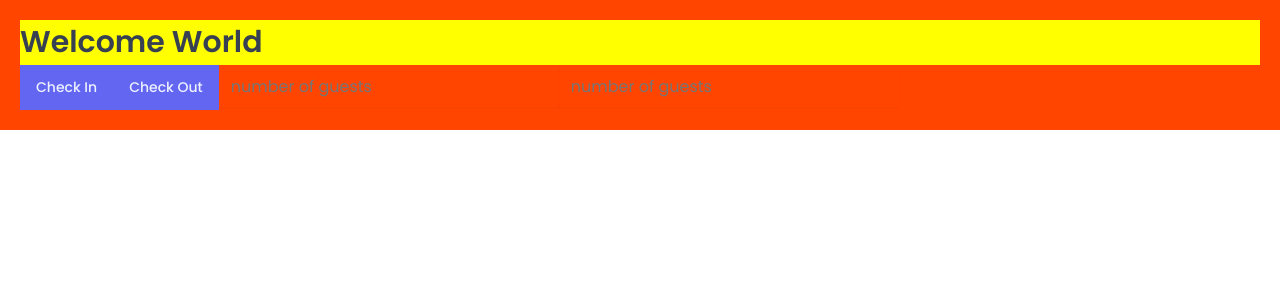
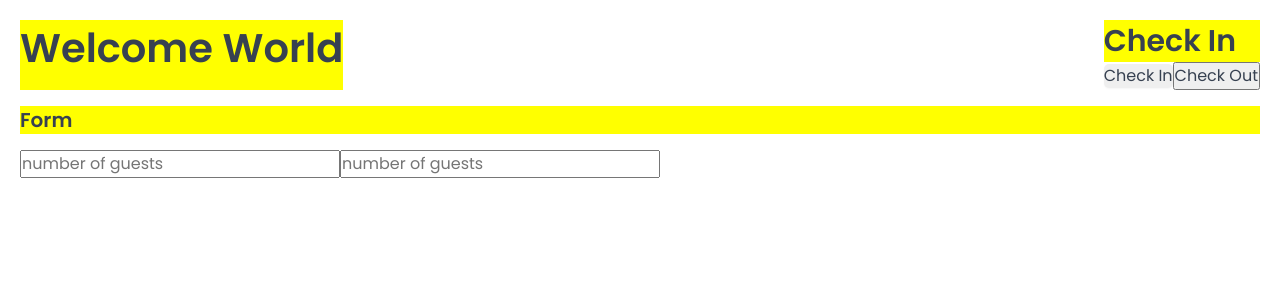
Before and after one commit to Aym2023/the-wild-oasis, a React (Vite) app: page / in a window 1280 px wide. Shown: the top 300 px of the page. Built offline with nearby package versions, Linux system fonts and the light colour scheme; a web font is replaced by a local one.

Commit message:
modyfied

```diff
--- a/src/App.jsx
+++ b/src/App.jsx
@@ -2,16 +2,10 @@
 import GlobalStyles from './styles/GlobalStyles';
 import Button from './ui/Button';
 import Input from './ui/Input';
-
-const H1 = styled.h1`
-font-size: 30px;
-font-weight: 600;
-background-color: yellow;
-`;
-
+import Heading from './ui/Heading';
+import Row from './ui/Row';
 
 const StyledApp = styled.main`
-background-color: orangered;
 padding: 20px;
 `;
 
@@ -20,12 +14,31 @@
     <>
     <GlobalStyles />
     <StyledApp>
-    <H1>Welcome World</H1>
-    <Button onClick={() => alert('Check In')}>Check In</Button>
-    <Button onClick={() => alert('Check Out')}>Check Out</Button>
+      <Row>
+      <Row type='horizontol'>
+      <Heading as='h1'>Welcome World</Heading>
 
+    <div>
+   <Heading as='h2'>Check In</Heading>
+   <Button
+   size='medium'
+   vartion='primary'
+   onClick={() => alert('Check In')}>Check In</Button>
+   <Button
+   size='small'
+   vartion='danger'
+   onClick={() => alert('Check Out')}>Check Out</Button>
+  </div>
+    </Row>
+
+    <Row>
+    <Heading as='h3'>Form</Heading>
+    <form>
     <Input type='number' placeholder='number of guests'/>
     <Input type='number' placeholder='number of guests'/>
+    </form>
+    </Row>
+      </Row>
     </StyledApp>
     </>
   );
--- a/src/styles/GlobalStyles.js
+++ b/src/styles/GlobalStyles.js
@@ -141,7 +141,7 @@
 
     /* For dark mode */
     filter: grayscale(var(--image-grayscale)) opacity(var(--image-opacity));
-  }
-  `;
+  }`;
+
 
 export default GlobalStyles;
--- a/src/ui/Button.jsx
+++ b/src/ui/Button.jsx
@@ -49,19 +49,19 @@
 };
 
 const Button = styled.button`
-font-size: 1.4rem;
-padding: 1.2rem 1.6rem;
-font-weight: 500;
 border: none;
-background-color: var(--color-brand-500);
-color: var(--color-brand-50);
-box-shadow: var(--shadow-sm)
-cursor: pointer;
+border-radius: var(--border-radius-sm);
+box-shadow: var(--shadow-sm);
+}
 
-&:hover {
-background-color: var(--color-brand-700);
+${(props) => sizes[props.size]}
+${(props) => variations[props.varition]}
 
-}
 `;
 
+Button.defaultProps = {
+size: 'medium',
+vartion: 'primary,'
+};
+
  export default Button;
--- /dev/null
+++ b/src/ui/Heading.jsx
@@ -0,0 +1,28 @@
+import styled, { css } from 'styled-components';
+
+const Heading = styled.h1`
+${(props) => props.as === 'h1' &&
+    css`
+font-size: 4rem;
+font-weight: 600;
+background-color: yellow;
+`}
+
+ ${(props) => props.as === 'h2' &&
+ css`
+ font-size: 3rem;
+font-weight: 600;
+background-color: yellow;
+`}
+
+${(props) => props.as === 'h3' &&
+  css`
+font-size: 2rem;
+font-weight: 600;
+background-color: yellow;
+`}
+
+line-height: 1.4;
+`;
+
+export default Heading;
--- a/src/ui/Input.jsx
+++ b/src/ui/Input.jsx
@@ -2,10 +2,10 @@
 
 const Input = styled.input`
 border: 1px solid var(--color-brand-300);
-background-color: var(--color-brand-0)
+background-color: var(--color-brand-0);
 border-radius: var(--border-radius-sm);
 padding: 0.8rem 1.2rem;
-box-shadow: var(--shadow-sm)
+box-shadow: var(--shadow-sm);
 `;
 
 export default Input;
--- /dev/null
+++ b/src/ui/Row.jsx
@@ -0,0 +1,23 @@
+import styled, { css } from "styled-components";
+
+
+const Row = styled.div`
+ Display: flex;
+
+ ${(props) => props.type === 'horizontol' && css`
+    justify-content: space-between;
+    align-items: center:
+    gap: 1.2rem;
+    `}
+
+     ${(props) => props.type === 'vertical' && css`
+    flex-direction: column;
+    gap: 1.6rem;
+    `}
+`;
+
+Row.defaultProps = {
+    type:'vertical',
+    };
+
+export default Row;
```
